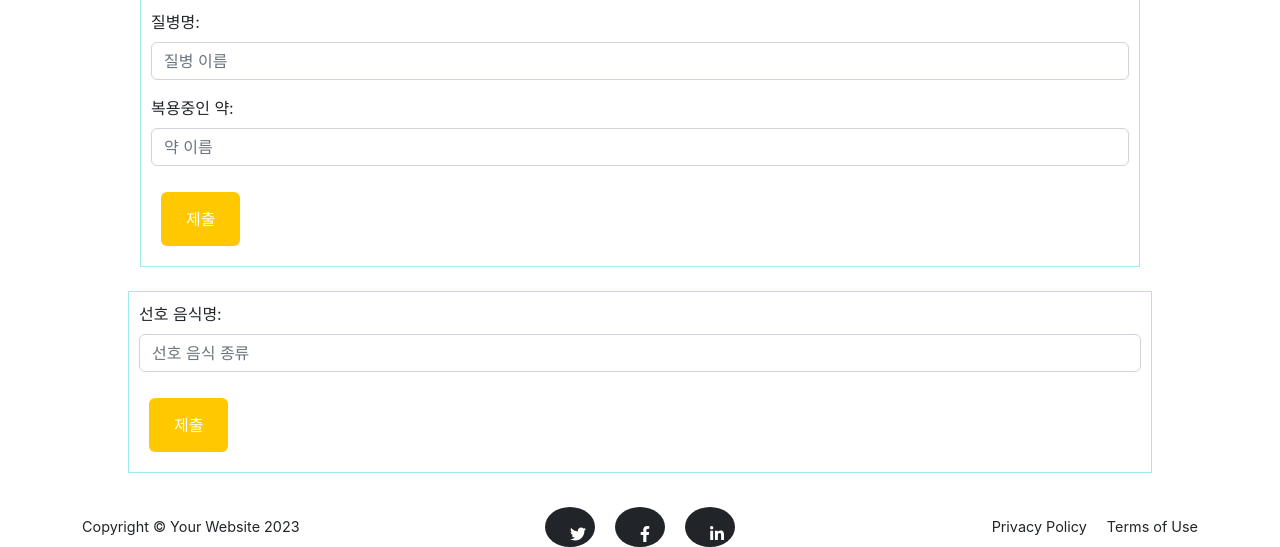
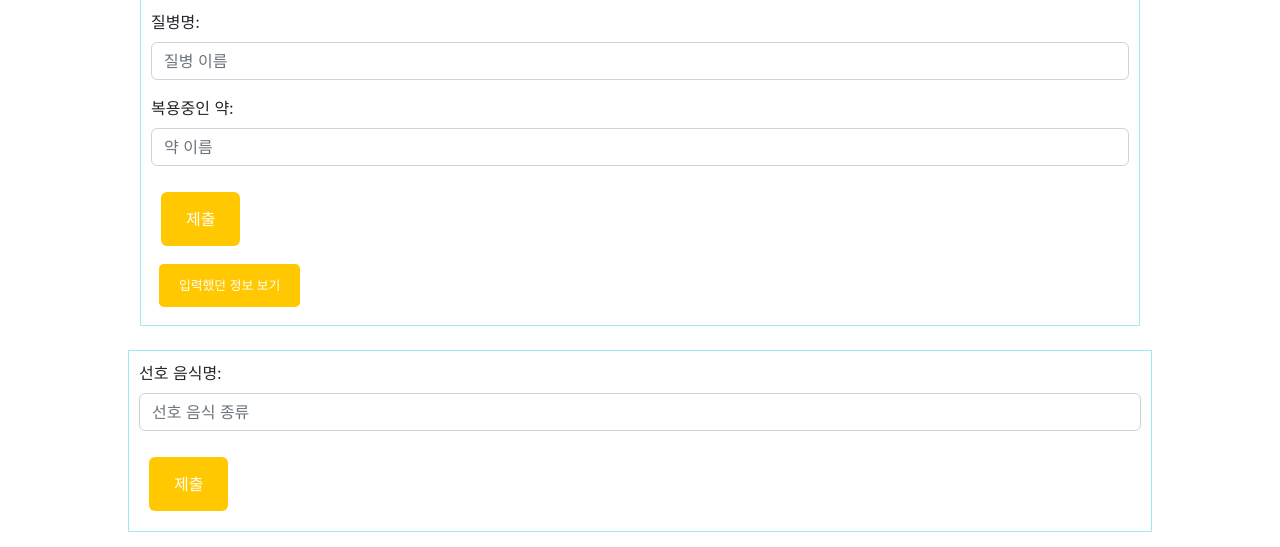
Before and after one commit to kwonhwijun/recipe_web, a Django app: page /input/ in a window 1280 px wide. Shown: the part 561-1108 px from the top of the page. Run offline with Django 3.2, Linux system fonts and the light colour scheme; some libraries are stand-ins or nearby versions; some web fonts are replaced.

Commit message:
입력정보 버튼처리

```diff
--- a/web1/polls/templates/polls/input.html
+++ b/web1/polls/templates/polls/input.html
@@ -14,7 +14,12 @@
             border: 1px solid #9eecf1;
             padding: 10px;
         }
-
+        #hide-btn{
+            zoom:0.8;
+        }
+        .btn-info{
+            zoom: 0.65;
+        }
     </style>
 </head>
     <body id="page-top">
@@ -51,9 +56,11 @@
                     </div>
                     <button type="submit" id="input-value" class="btn btn-primary">제출</button>
                 </form>
-                <div id="user-result">
-                    <!--여기에 입력한값 출력-->
-                </div>
+                <input type="button" id="hide-btn" value="입력했던 정보 보기" class="btn btn-primary">
+                    <div id="user-result">
+                        <!--여기에 입력한값 출력-->
+                    </div>
+                </input>
                 </div>
                 </div>
             <br>
@@ -92,6 +99,8 @@
 <script>
     $(document).ready(function () {
         window.scrollTo({left:0, top:500, behavior: "smooth"})
+        $('#user-result').hide(); // 유저가 입력했던 정보를 일단 숨김
+
         var userId = "{{ request.user.id }}";
         if (userId && !isNaN(parseInt(userId, 10)) && parseInt(userId, 10) > 0) { //로그인 되어있을때만 load_ajax 실행
             load_ajax();
@@ -112,8 +121,8 @@
                     for (var i = 0; i < response.results.length; i++) {
                         var entryKey = response.results[i].disease + "|" + response.results[i].pill; // 질병명, 약이름 중복 체크
                         if (!unique[entryKey]) {
-                            result += "<button class='insert_btn'>"+response.results[i].disease + ", " + response.results[i].pill +
-                                "<button class='delete-btn' data-disease='" + response.results[i].disease +
+                            result += "<button class='insert_btn btn btn-info'>"+response.results[i].disease + ", " + response.results[i].pill +
+                                "</button><button class='delete-btn btn btn-info' data-disease='" + response.results[i].disease +
                                 "' data-pill='" + response.results[i].pill + "'>x</button> <br>";
                             unique[entryKey] = true; // 중복된 항목 방지
                         }
@@ -241,6 +250,11 @@
                 }
             });
         });
+
+
+        $("#hide-btn").on("click", function () {
+            $('#user-result').toggle() // 숨김처리 했던 입력정보 출력하기!
+        });
     });
 </script>
 </body>
```
Also changed, not shown: web1/db.sqlite3.
